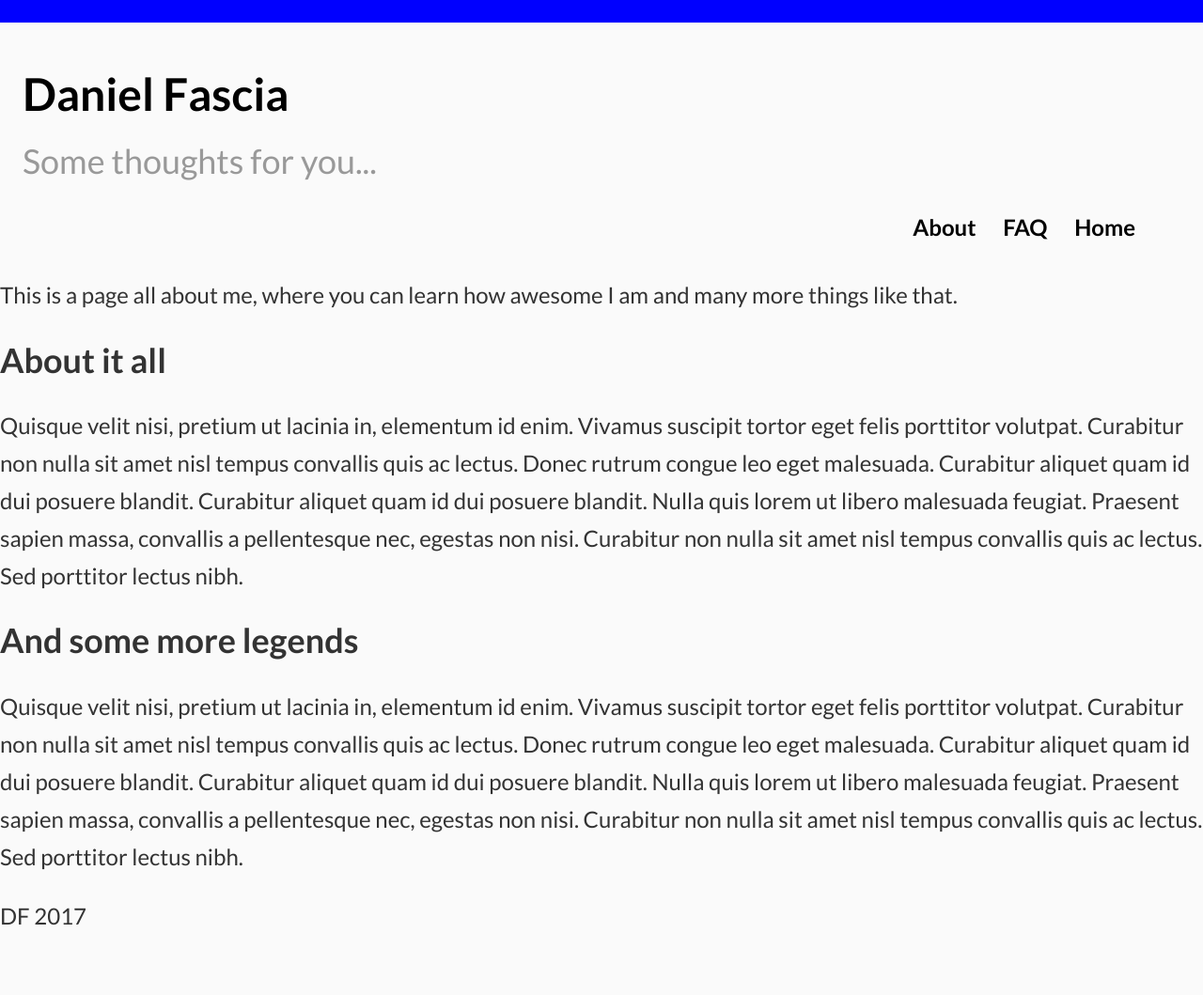
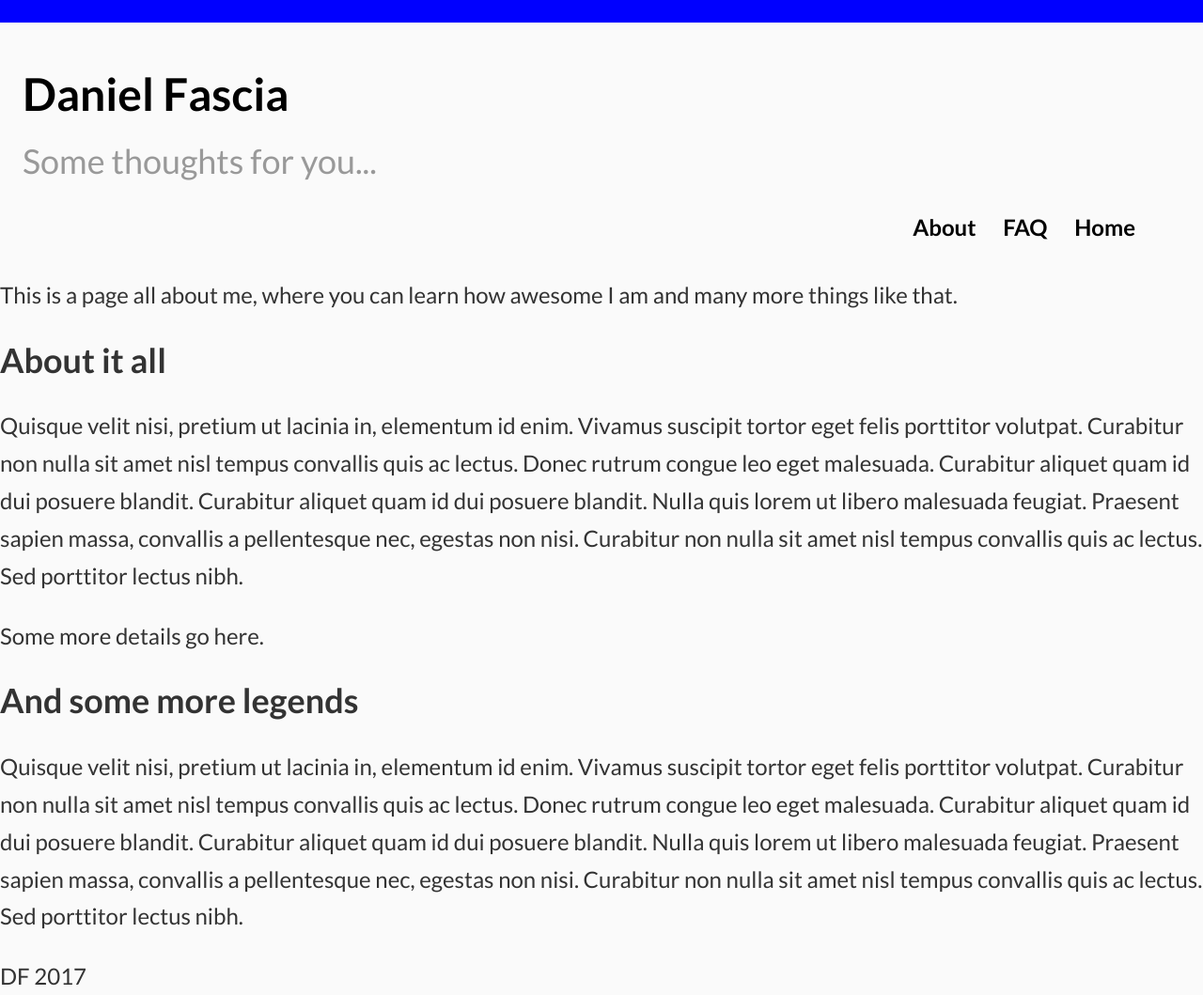
Before and after one commit to danfascia/danfascia.github.io, a Jekyll site: the page built from about.md, in a window 1280 px wide. Shown: the whole page at 94% size. Built offline with Jekyll 4.4.1, drawn with Linux system fonts in a browser that asks for light colours; before the commit the page ends 995 px from its top, so only the background shows below that; some of the changed lines change nothing that is shown.

Commit message:
Update about.md

```diff
--- a/about.md
+++ b/about.md
@@ -1,7 +1,8 @@
 ---
 title: About
-date: 2017-08-05 19:37:57 Z
+date: {}
 layout: default
+published: true
 ---
 
 This is a page all about me, where you can learn how awesome I am and many more things like that.
@@ -10,6 +11,8 @@ This is a page all about me, where you can learn how awesome I am and many more
 
 Quisque velit nisi, pretium ut lacinia in, elementum id enim. Vivamus suscipit tortor eget felis porttitor volutpat. Curabitur non nulla sit amet nisl tempus convallis quis ac lectus. Donec rutrum congue leo eget malesuada. Curabitur aliquet quam id dui posuere blandit. Curabitur aliquet quam id dui posuere blandit. Nulla quis lorem ut libero malesuada feugiat. Praesent sapien massa, convallis a pellentesque nec, egestas non nisi. Curabitur non nulla sit amet nisl tempus convallis quis ac lectus. Sed porttitor lectus nibh.
 
+Some more details go here.
+
 ## And some more legends
 
 Quisque velit nisi, pretium ut lacinia in, elementum id enim. Vivamus suscipit tortor eget felis porttitor volutpat. Curabitur non nulla sit amet nisl tempus convallis quis ac lectus. Donec rutrum congue leo eget malesuada. Curabitur aliquet quam id dui posuere blandit. Curabitur aliquet quam id dui posuere blandit. Nulla quis lorem ut libero malesuada feugiat. Praesent sapien massa, convallis a pellentesque nec, egestas non nisi. Curabitur non nulla sit amet nisl tempus convallis quis ac lectus. Sed porttitor lectus nibh.
```
